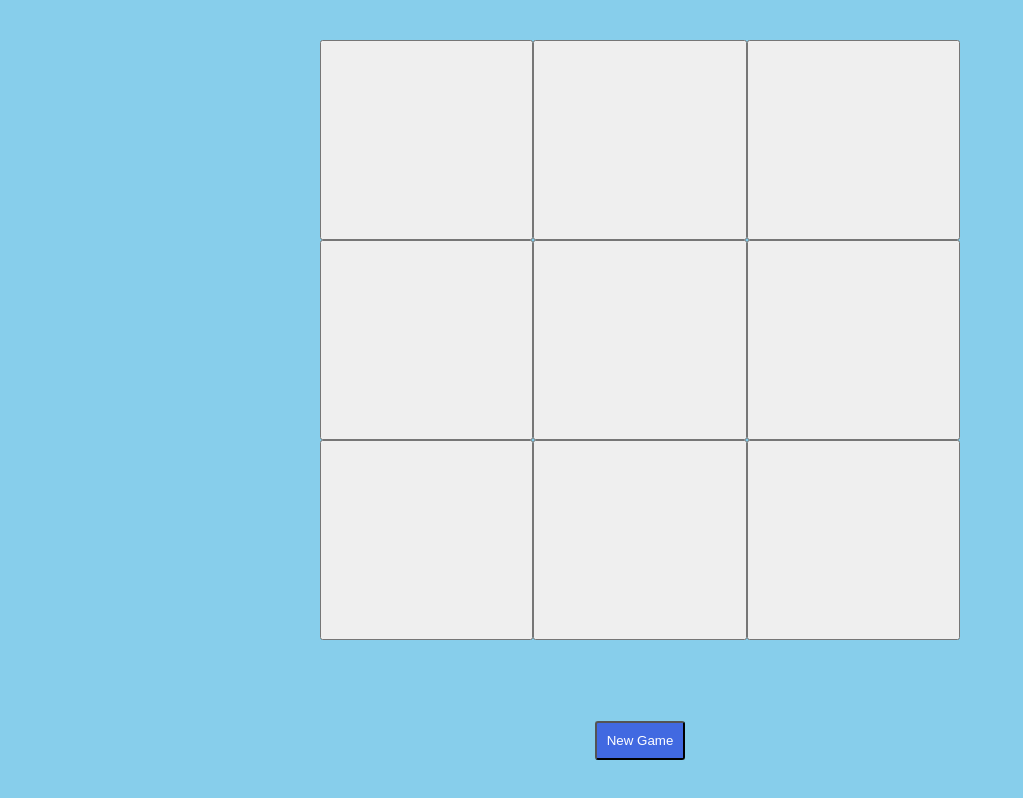
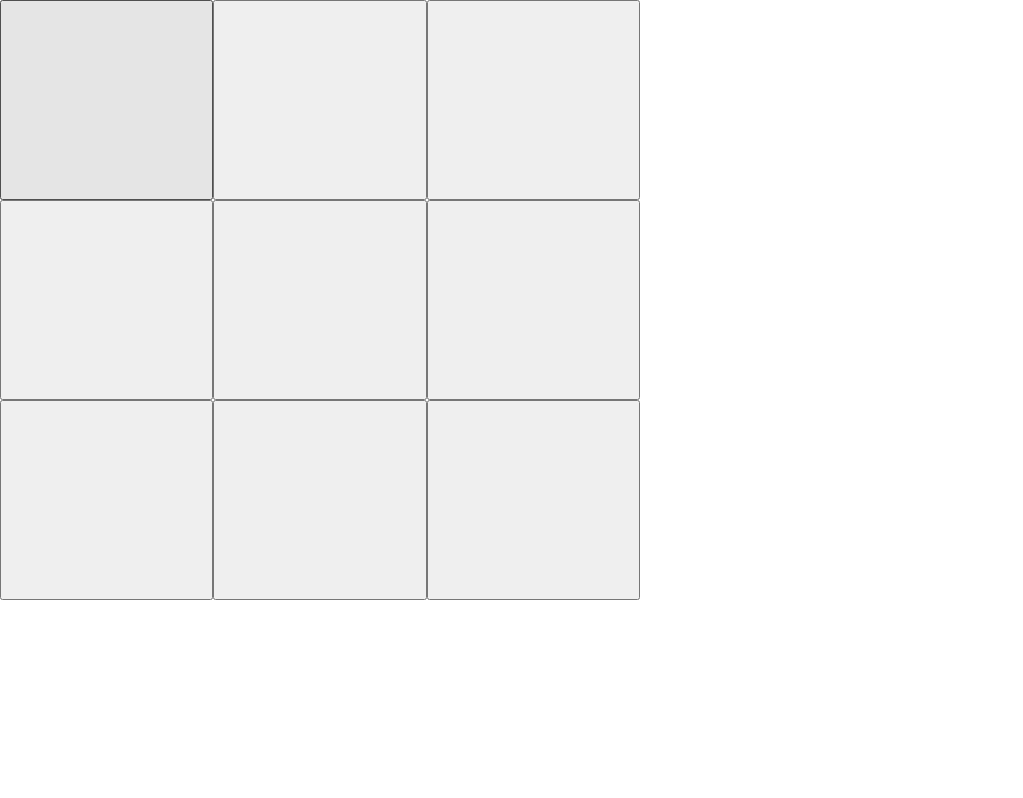
Before and after one commit to miriyan254/tic-tac-toe, a React (Vite) app: page / in a window 1280 px wide. Shown: the whole page, without its empty margins (0-1023 px from the left). Built offline with nearby package versions, Linux system fonts and the light colour scheme.

Commit message:
Update App.jsx

```diff
--- a/src/App.jsx
+++ b/src/App.jsx
@@ -1,14 +1,8 @@
 import GameBoard from './components/GameBoard';
-import Button from './components/Button';
 
 function App() {
 
-  return (
-    <main>
-      <GameBoard />
-      <Button>New Game</Button>
-    </main>
-  );
+  return <GameBoard />;
 
 }
 
```
